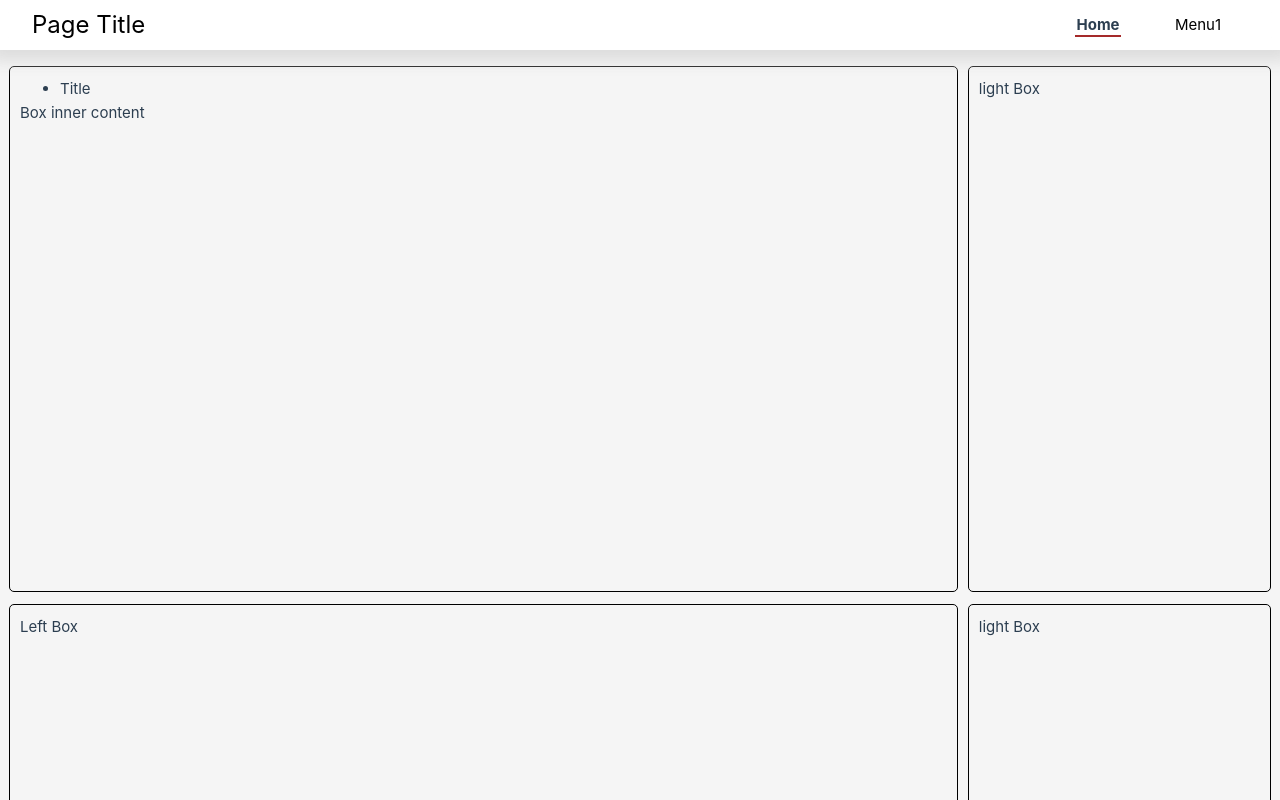
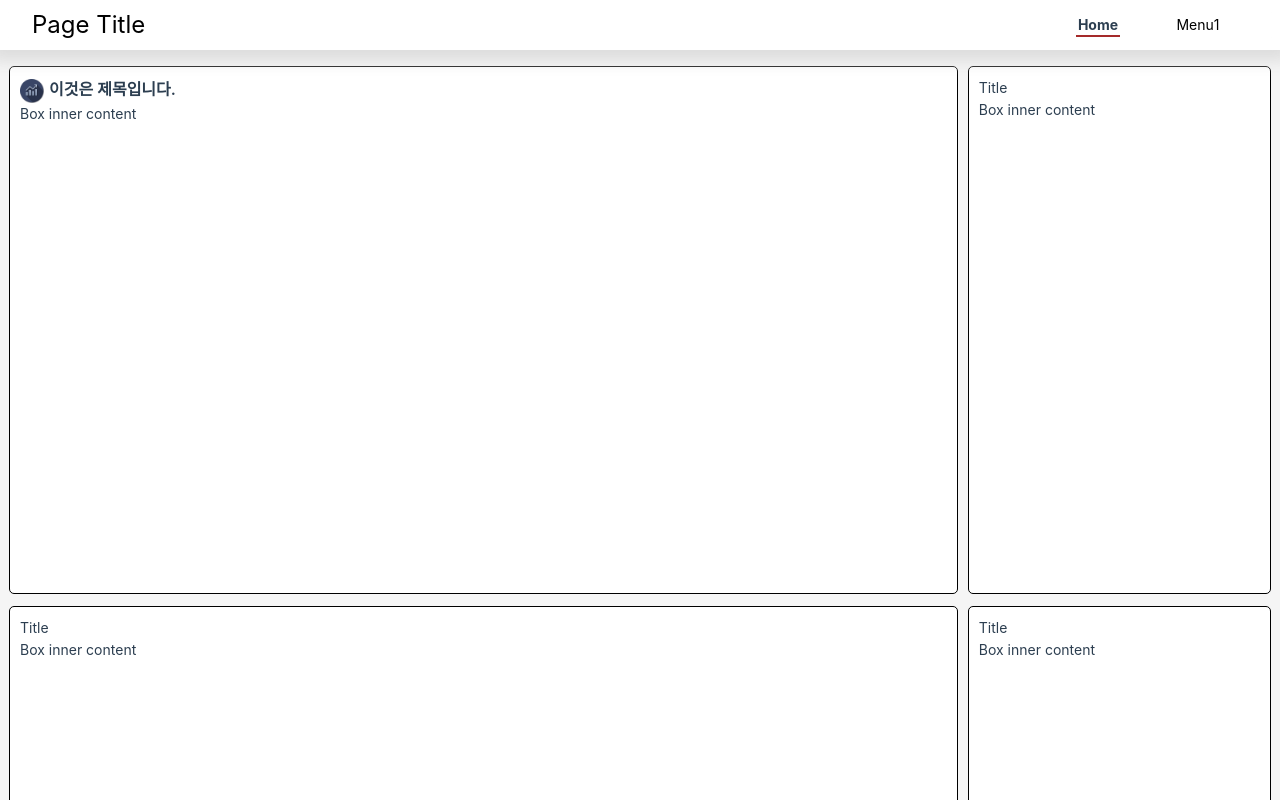
Before and after one commit to CheonBi/vue-app, a Vue app: page / in a window 1280 px wide. Shown: the top 800 px of the page. Built offline with nearby package versions, Linux system fonts and the light colour scheme.

Commit message:
Update Main Box Design

```diff
--- a/src/assets/base.css
+++ b/src/assets/base.css
@@ -93,7 +93,7 @@ body {
     'Droid Sans',
     'Helvetica Neue',
     sans-serif;
-  font-size: 15px;
+  font-size: 14px;
   text-rendering: optimizeLegibility;
   -webkit-font-smoothing: antialiased;
   -moz-osx-font-smoothing: grayscale;
--- a/src/assets/box.css
+++ b/src/assets/box.css
@@ -14,6 +14,7 @@ Box Design
     padding : 10px;
     border : 1px solid black;
     border-radius : 5px;
+    background-color: white;
 }
 
 /*
@@ -40,10 +41,27 @@ Box flex property
 
 .box__title.left{
     flex: 1 0 1rem;
+    display: flex;
+
 }
 
 .box__content.left{
     flex: 2 0 30rem;
+}
+
+.box__title .icon {
+    width: 1.5rem;
+    height: 1.5rem;
+    background: url('./icons/ico_chart.png') center center no-repeat;
+    background-size: 100% 100%;
+    margin-right: 5px;
+    margin-top: 1.5px;
+
+}
+
+.box__title .title{
+    font-weight: 600;
+    font-size: 1rem;
 }
 
 
@@ -51,7 +69,7 @@ Box flex property
  - Right Box Part
 */
 
-.box__wrapper.light{
+.box__wrapper.right{
     flex: 1 0 10rem;
     flex-direction: column;
     display: inline-flex;
@@ -59,6 +77,6 @@ Box flex property
     margin-left: 5px;
 }
 
-.box__base.light__box{
+.box__base.right__box{
     flex: 2 0 25rem;
 }
--- a/src/views/HomeContent.vue
+++ b/src/views/HomeContent.vue
@@ -8,11 +8,34 @@
       <div class="box__wrapper left">
         <div class="box__base left__box">
           <div class="box__title left">
-            <ul>
-              <li>
-                Title
-              </li>
-            </ul>
+            <div class="icon"/>
+            <div class="title">
+              이것은 제목입니다.
+            </div>
+          </div>
+          <div class="box__content left">
+            Box inner content
+          </div>
+        </div>
+      </div>
+
+      <div class="box__wrapper right">
+        <div class="box__base right__box">
+          <div class="box__title right">
+            Title
+          </div>
+          <div class="box__content right">
+            Box inner content
+          </div>
+        </div>
+      </div>
+    </div>
+
+    <div class="box__wrapper row">
+      <div class="box__wrapper left">
+        <div class="box__base left__box">
+          <div class="box__title left">
+            Title
           </div>
 
           <div class="box__content left">
@@ -21,24 +44,14 @@
         </div>
       </div>
 
-      <div class="box__wrapper light">
-        <div class="box__base light__box">
-          light Box
-        </div>
-      </div>
-    </div>
-
-    <div class="box__wrapper row">
-      <div class="box__wrapper left">
-        <div class="box__base left__box">
-          Left Box
-        </div>
-      </div>
-
-      <div class="box__wrapper light">
-
-        <div class="box__base light__box">
-          light Box
+      <div class="box__wrapper right">
+        <div class="box__base right__box">
+          <div class="box__title right">
+            Title
+          </div>
+          <div class="box__content right">
+            Box inner content
+          </div>
         </div>
       </div>
     </div>
```
Also changed, not shown: src/assets/icons/ico_chart.png (added), src/assets/icons/report-graph16.png (added).
